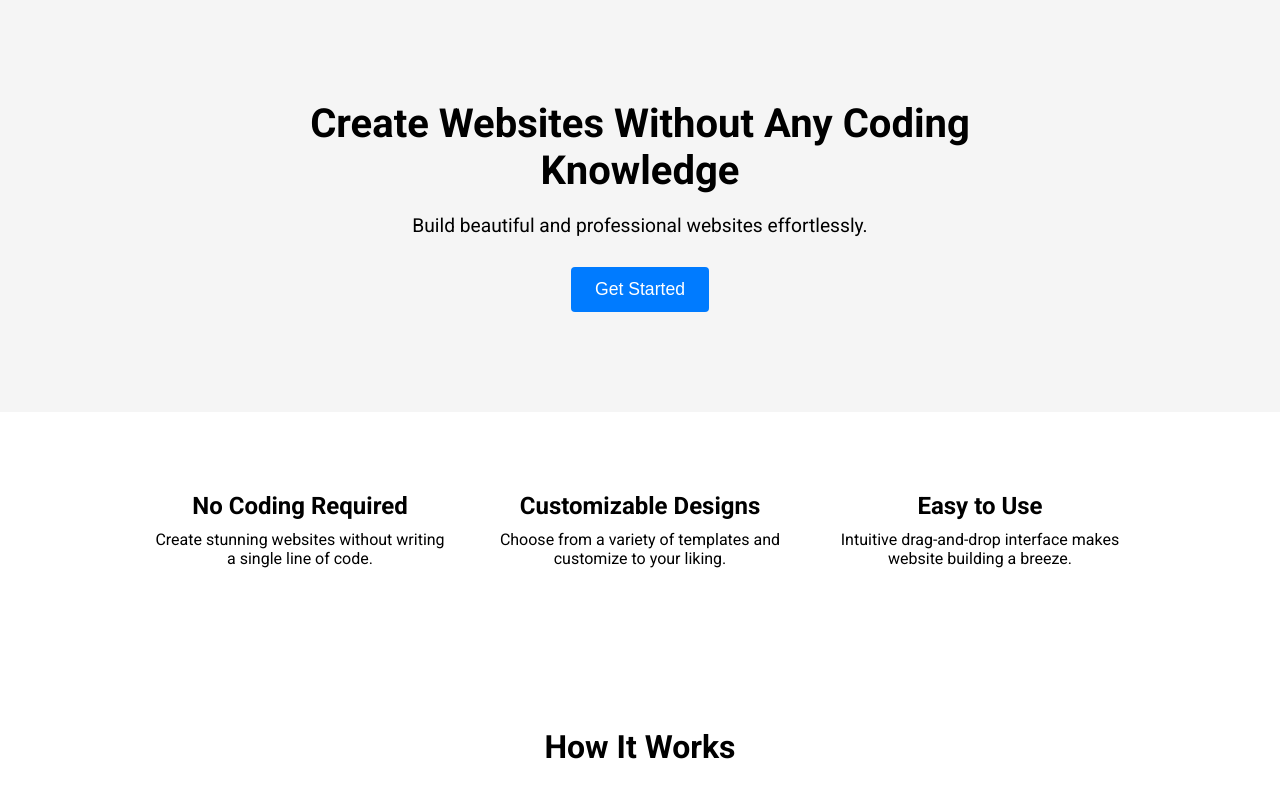
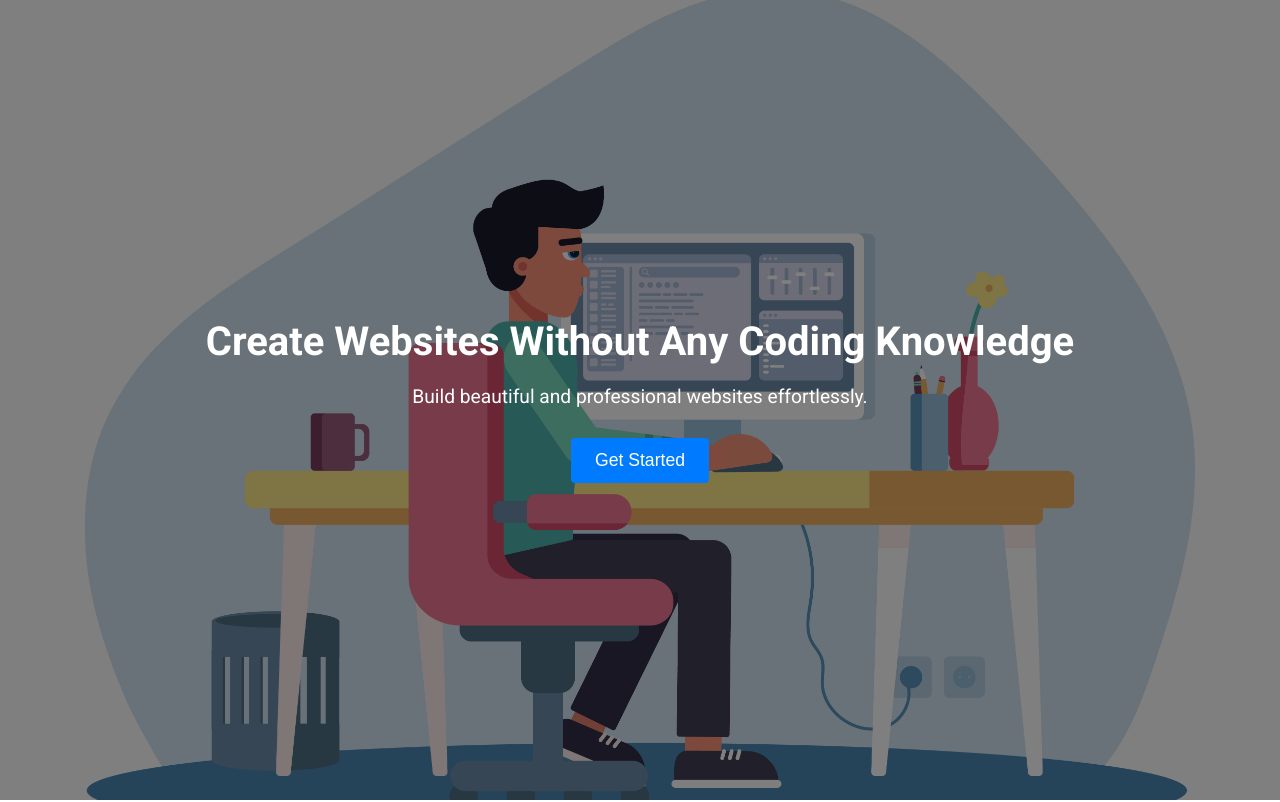
Before and after one commit to ankurhalder/OCTANET_FEBRUARY_LANDING_PAGE, a React (Vite) app: page / in a window 1280 px wide. Shown: the top 802 px of the page. Built offline with nearby package versions, Linux system fonts and the light colour scheme; a web font is replaced by a local one.

Commit message:
Refactor Hero component and update Hero styles

```diff
--- a/component/Hero.jsx
+++ b/component/Hero.jsx
@@ -1,12 +1,18 @@
 import { Fragment } from "react";
+import heroImage from "/assets/hero.jpg";
 function Hero() {
   return (
     <Fragment>
-      <section className="hero">
-        <div className="hero-content">
-          <h1>Create Websites Without Any Coding Knowledge</h1>
-          <p>Build beautiful and professional websites effortlessly.</p>
-          <button className="cta-btn">Get Started</button>
+      <section
+        className="hero"
+        style={{ backgroundImage: `url(${heroImage})` }}
+      >
+        <div className="hero-overlay">
+          <div className="hero-content">
+            <h1>Create Websites Without Any Coding Knowledge</h1>
+            <p>Build beautiful and professional websites effortlessly.</p>
+            <button className="cta-btn">Get Started</button>
+          </div>
         </div>
       </section>
     </Fragment>
--- a/styles/components/_hero.scss
+++ b/styles/components/_hero.scss
@@ -1,11 +1,24 @@
 .hero {
-  background-color: #f5f5f5;
-  padding: 100px 0;
-  text-align: center;
+  position: relative;
+  height: 100vh;
+  background-size: cover;
+  background-position: center;
+  color: #fff;
+
+  .hero-overlay {
+    position: absolute;
+    top: 0;
+    left: 0;
+    width: 100%;
+    height: 100%;
+    background-color: rgba(0, 0, 0, 0.5);
+    display: flex;
+    justify-content: center;
+    align-items: center;
+  }
 
   .hero-content {
-    max-width: 800px;
-    margin: 0 auto;
+    text-align: center;
 
     h1 {
       font-size: 2.5rem;
```
Also changed, not shown: public/assets/hero.jpg (added).
